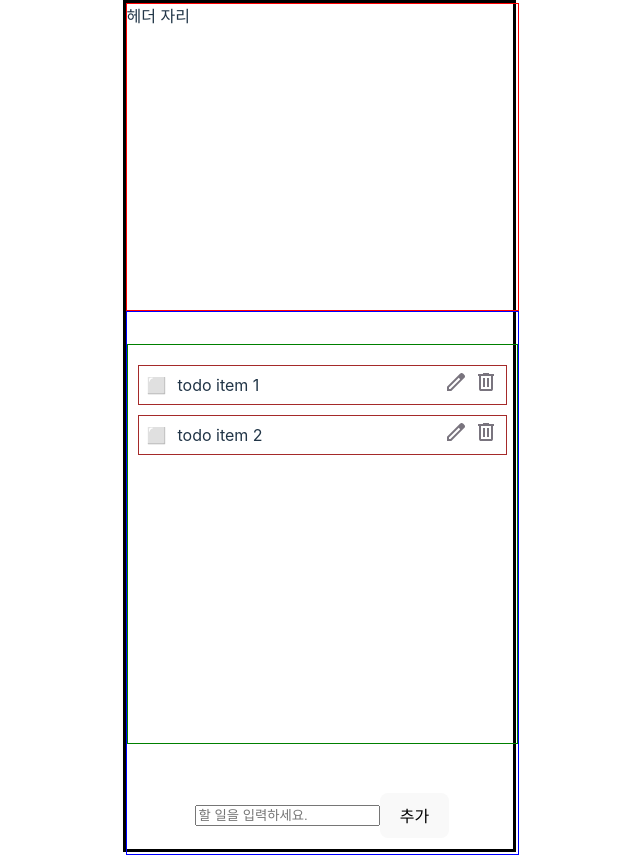
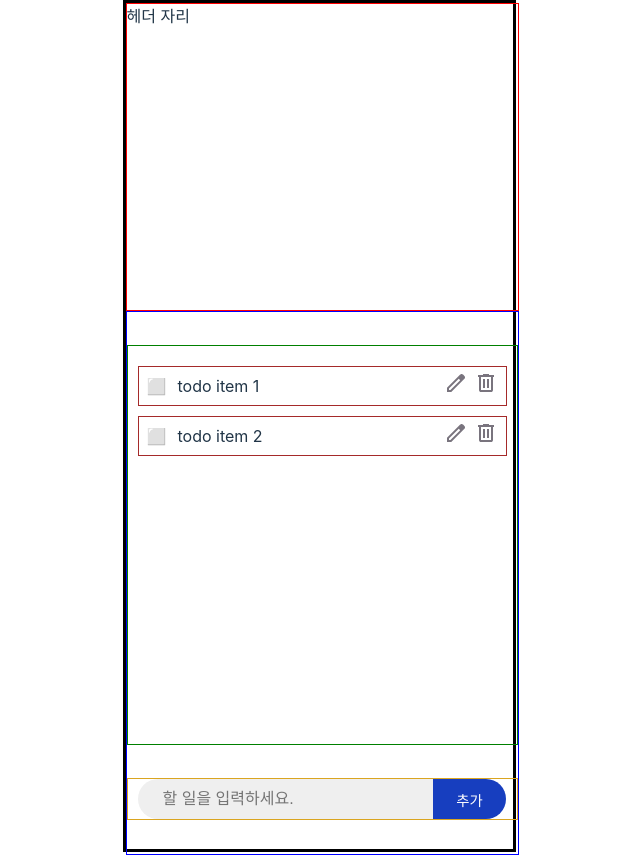
Before and after one commit to kyl6682/my-todo-app, a React (Vite) app: page / in a window 1280 px wide. Shown: the whole page, without its empty margins (321-961 px from the left). Built offline with nearby package versions, Linux system fonts and the light colour scheme.

Commit message:
💄 [style] 할 일 목록 스타일 완료 #11

```diff
--- a/src/App.css
+++ b/src/App.css
@@ -37,6 +37,7 @@ ul {
   height: 400px;
   padding: 10px;
   border: 1px solid green;
+  overflow: scroll;
 }
 
 li {
@@ -62,6 +63,11 @@ span {
 
 .editing-input, .content {
   flex-grow: 1;
+  border: none;
+}
+
+.editing-input:focus {
+  outline-style: none;
 }
 
 .save-button, .cancle-button {
@@ -70,3 +76,36 @@ span {
   color: #757272;
   font-weight: 600;
 }
+
+.input-container {
+  width: 100%;
+  padding:  0 10px 0 10px;
+  border: 1px solid goldenrod;
+  display: flex;
+  align-self: start;
+}
+
+.input-container > input {
+  width: 80%;
+  height: 40px;
+  border-radius: 999px  0px 0px 999px;
+  border: none;
+  background-color: #efefef;
+  padding-left: 25px;
+  font-size: 1rem;
+}
+
+.input-container > input:focus {
+  outline: none;
+}
+
+.input-container > button {
+  width: 20%;
+  height: 40px;
+  border-radius: 0 999px 999px 0;
+  background-color: #173ebf;
+  color: #ffffff;
+  font-weight: 600;
+  font-size: 0.9rem;
+  font-weight: 700;
+}
--- a/src/components/TodoList.jsx
+++ b/src/components/TodoList.jsx
@@ -1,12 +1,12 @@
-import { useState } from "react";
-import PropTypes from "prop-types";
-import TodoItem from "./TodoItem";
-import useRefInput from "../hooks/useTodos";
+import { useState } from 'react';
+import PropTypes from 'prop-types';
+import TodoItem from './TodoItem';
+import useRefInput from '../hooks/useTodos';
 
 function TodoList() {
     const [todos, setTodos] = useState([
-    { id: 0, content: "todo item 1" },
-    { id: 1, content: "todo item 2" },
+        { id: 0, content: 'todo item 1' },
+        { id: 1, content: 'todo item 2' },
     ]);
 
     // 리스트에 할 일 추가
@@ -19,13 +19,17 @@ function TodoList() {
     const deleteTodo = (id) => {
         setTodos((prevTodos) => prevTodos.filter((todo) => todo.id !== id));
         // 삭제할 항목의 아이디를 기준으로 필터링 (아닌 것들만 출력)
-  }
+    };
 
     return (
         <>
             <ul>
                 {todos.map((todo) => (
-          <TodoItem key={todo.id} todo={todo} deleteTodo={deleteTodo} />
+                    <TodoItem
+                        key={todo.id}
+                        todo={todo}
+                        deleteTodo={deleteTodo}
+                    />
                 ))}
             </ul>
             <AddTodo addTodo={addTodo} />
@@ -38,17 +42,23 @@ function AddTodo({ addTodo }) {
 
     const handleAddTodo = () => {
         const todoValue = getInputValue();
-    if (todoValue.trim() === "") return;
+        if (todoValue.trim() === '') return;
 
         addTodo(todoValue);
 
-    if (inputRef.current) inputRef.current.value = ""; // 입력창 초기화
+        if (inputRef.current) inputRef.current.value = ''; // 입력창 초기화
     };
 
     return (
         <>
-      <input ref={inputRef} type="text" placeholder="할 일을 입력하세요." />
+            <div className='input-container'>
+                <input
+                    ref={inputRef}
+                    type="text"
+                    placeholder="할 일을 입력하세요."
+                />
                 <button onClick={handleAddTodo}>추가</button>
+            </div>
         </>
     );
 }
```
Lines whose indentation alone changed are shown as unchanged.
